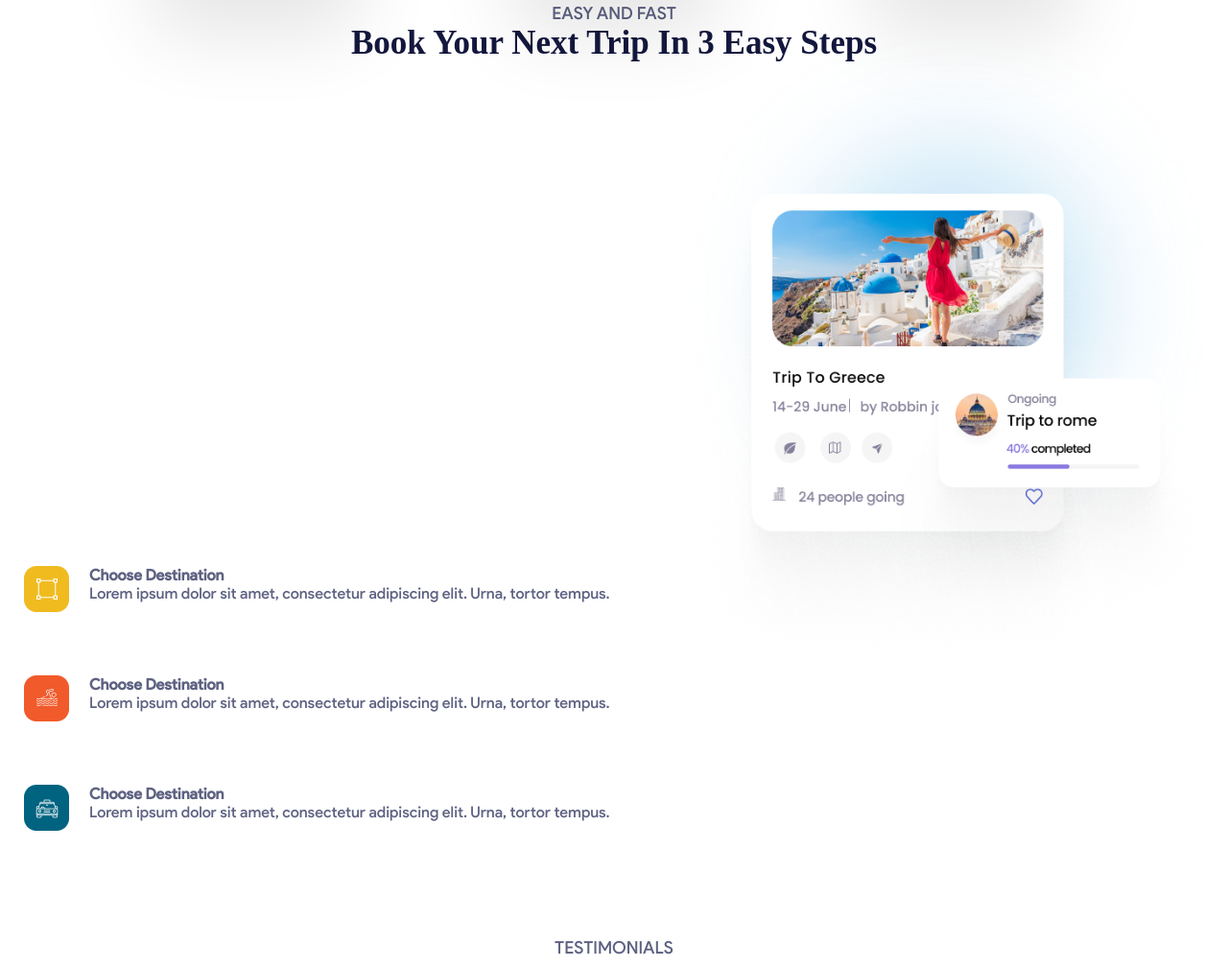
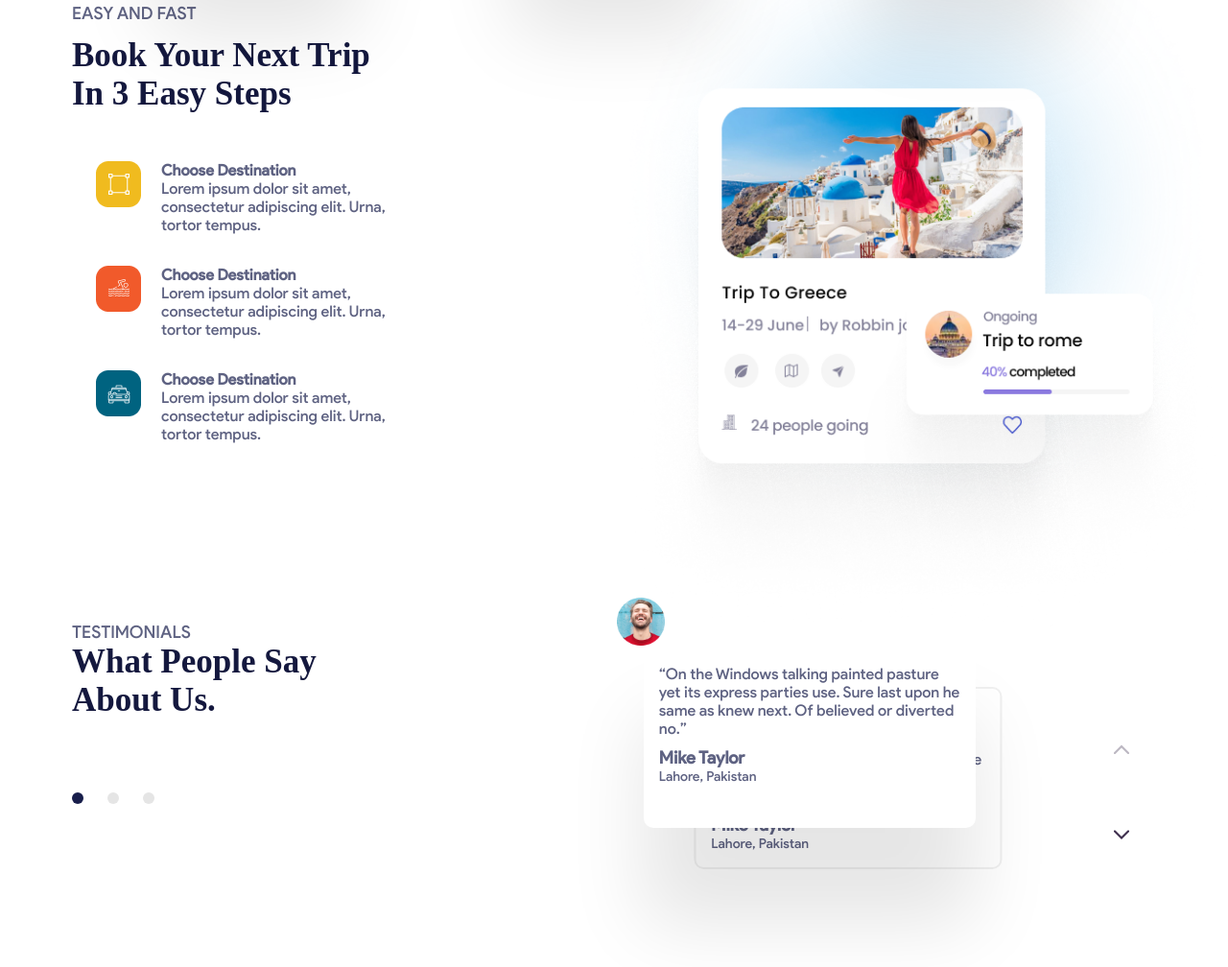
Before and after one commit to BenjieEdroso/jadoo, a plain HTML site: page index.html in a window 1280 px wide. Shown: the part 1963-2971 px from the top of the page at 96% size. Drawn offline with Linux system fonts and the light colour scheme; a web font is replaced by a local one.

Commit message:
changed booking and logos

```diff
--- a/index.html
+++ b/index.html
@@ -188,8 +188,11 @@
       </ul>
     </div>
     <div class="testimonials">
+      <div class="testimonials-top">
+        <div class="testimonials-titles">
           <div class="section-subtitle">TESTIMONIALS</div>
           <h1 class="section-title tes-title">What People Say About Us.</h1>
+        </div>
         <div class="testimonials-slider">
           <div class="testimonials-card">
             <img src="./img/testi1.png" width="50" class="testimonial-user" />
@@ -216,6 +219,7 @@
             <button class="next">
               <img src="./img/down.png" class="next-img" />
             </button>
+          </div>
         </div>
         <div class="slider-pager">
           <ul>
--- a/style.css
+++ b/style.css
@@ -336,6 +336,7 @@ a {
 
 .booking {
   margin-top: 66px;
+  position: relative;
 }
 
 .booking-card {
@@ -347,8 +348,9 @@ a {
 
 .mobile-booking {
   position: absolute;
-  top: -47px;
+  top: -25%;
   width: 100%;
+
   left: 50%;
   transform: translateX(-50%);
 }
@@ -772,8 +774,8 @@ a {
     justify-content: unset;
   }
   .mobile-booking{
-    top: -170px;
-
+    top: -30%;
+    width: 70%;
 
   }
   .booking-des{
@@ -896,11 +898,88 @@ a {
   }
 
   .mobile-booking{
-    width: 45%;
+    width: 50%;
     right: 0;
     left: unset;
     transform: none;
   }
 
+  .booking .section-subtitle,.booking .section-title{
+    display: inline-block;
+  }
+
+  .booking-des, .booking .section-subtitle, .booking .section-title{
+    position: absolute;
+    left: 75px;
+  }
+
+  .booking .section-title{
+    top: 35px;
+    width: 315px;
+    text-align: left;
+  }
+
+  .booking-des{
+    width: 395px;
+    bottom: 0;
+  }
+
+  .des-icon{
+    margin-top: 33px;
+  }
+  .testimonials{
+    padding: 75px;
+  }
+  .testimonials-top{
+    position: relative;
+    display: flex;
+    justify-content: space-between;
+
+  }
+
+  .testimonials-titles .section-subtitle{
+    text-align: left;
+  }
+
+  .section-title.tes-title{
+    padding: 0;
+    text-align: left;
+    width:  354px;
+  }
+
+  .slider-pager{
+    transform: unset;
+    height: fit-content;
+    top: 50%;
+    left: 0;
+  }
+
+  .testimonials-slider{
+    width: 669px;
+  }
+
+  .testimonial-user{
+    top: -25px;
+  }
+
+  .sponsors{
+    margin-top: 0;
+    column-gap: 35px;
+  }
 
 }
+@media only screen and (max-width: 500px){
+  .mobile-booking{
+   top: -5%;
+  }
+}
+@media only screen and (min-width: 630px) and (max-width: 856px){
+  .mobile-booking{
+    width: 85%;
+  }
+}
+@media only screen and (min-width: 857px) and (max-width: 1023px){
+  .mobile-booking{
+    width: 70%;
+  }
+}
```
Lines whose indentation alone changed are shown as unchanged.
